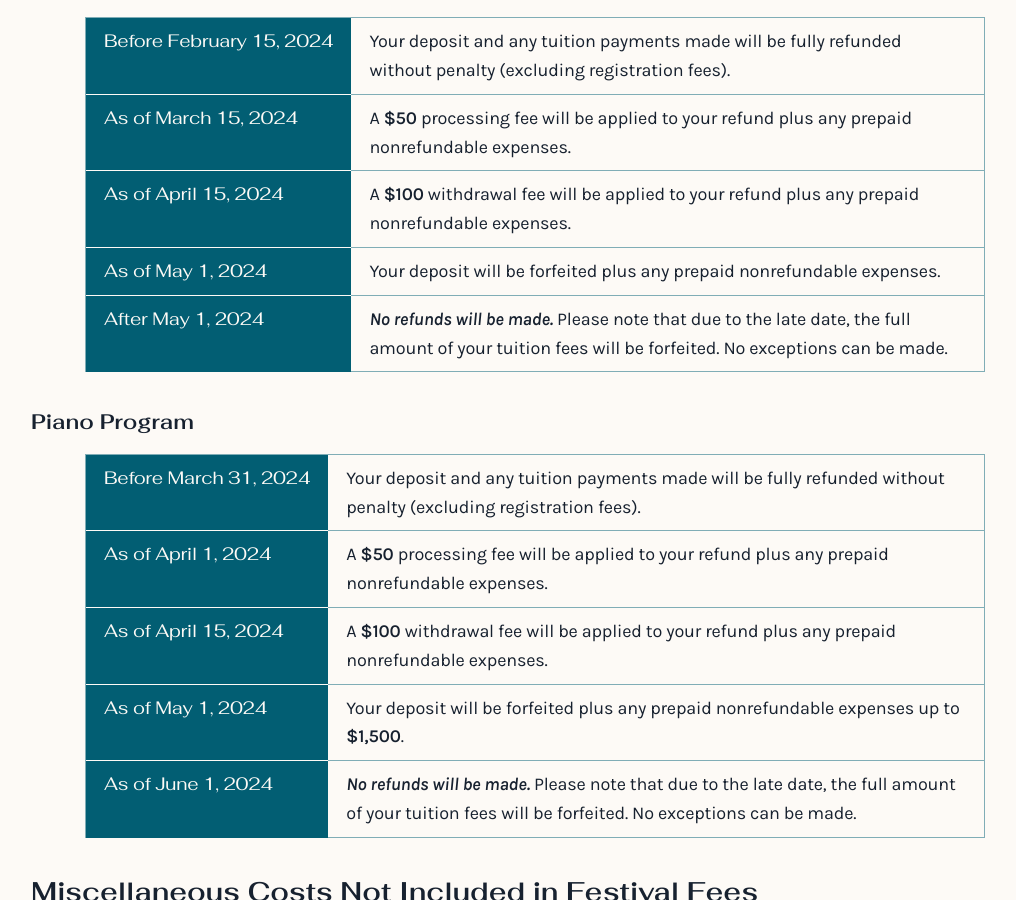
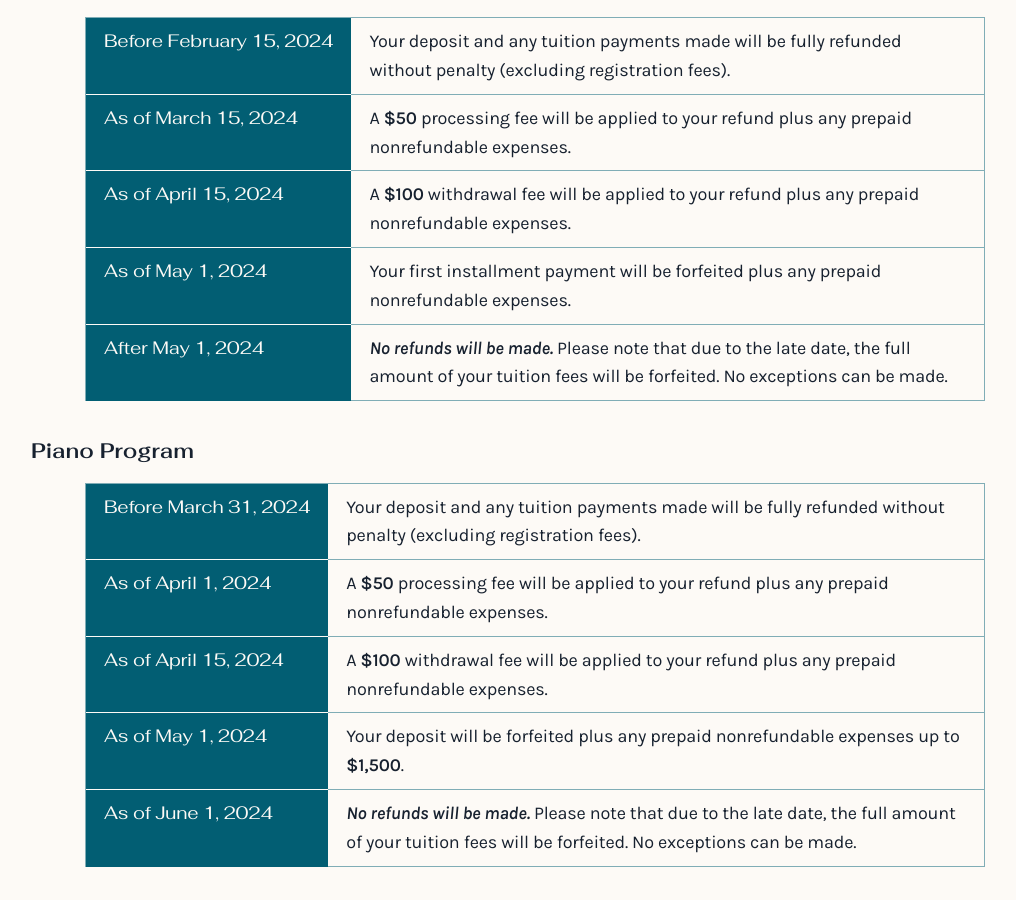
Before and after one commit to Amalfi-Festival/amalfi-festival-org, a Jekyll site: the page built from terms-and-conditions.md, in a window 1280 px wide and 900 px high, scrolled down 861 px. Shown: the whole window, without its empty margins (96-1112 px from the left). Built offline with Jekyll 4.4.1, drawn with Linux system fonts in a browser that asks for light colours.

Commit message:
Add a new localization text for first-installment forfeit

```diff
--- a/_data/localizations.yaml
+++ b/_data/localizations.yaml
@@ -108,6 +108,9 @@
     en: Your ~COST~ deposit will be forfeited plus any prepaid nonrefundable expenses up to **~~~DEDUCTIBLE~~~**.
     zh: 您的~COST~订金以及最多**~~~DEDUCTIBLE~~~**的预付款皆不会被退回。
     is-markdown: true
+-   key: first-installment-payment-forfeit
+    en: Your first installment payment will be forfeited plus any prepaid nonrefundable expenses.
+    is-markdown: true
 -   key: no-refund
     en: "***No refunds will be made.*** Please note that due to the late date, the full amount of your tuition fees will be forfeited. No exceptions can be made."
     zh: 我们不再受理取消行程的申请。**一切已缴费用将不予退还。**
--- a/_includes/site/program/cancellation-table.md
+++ b/_includes/site/program/cancellation-table.md
@@ -51,7 +51,7 @@
     {%- endcapture -%}
 {%- else -%}
     {%- capture _html -%}
-    {%- include utilities/localize.html string="deposit-forfeit" -%}
+    {%- include utilities/localize.html string="first-installment-payment-forfeit" -%}
     {%- endcapture -%}
 {%- endif -%}
 
```
